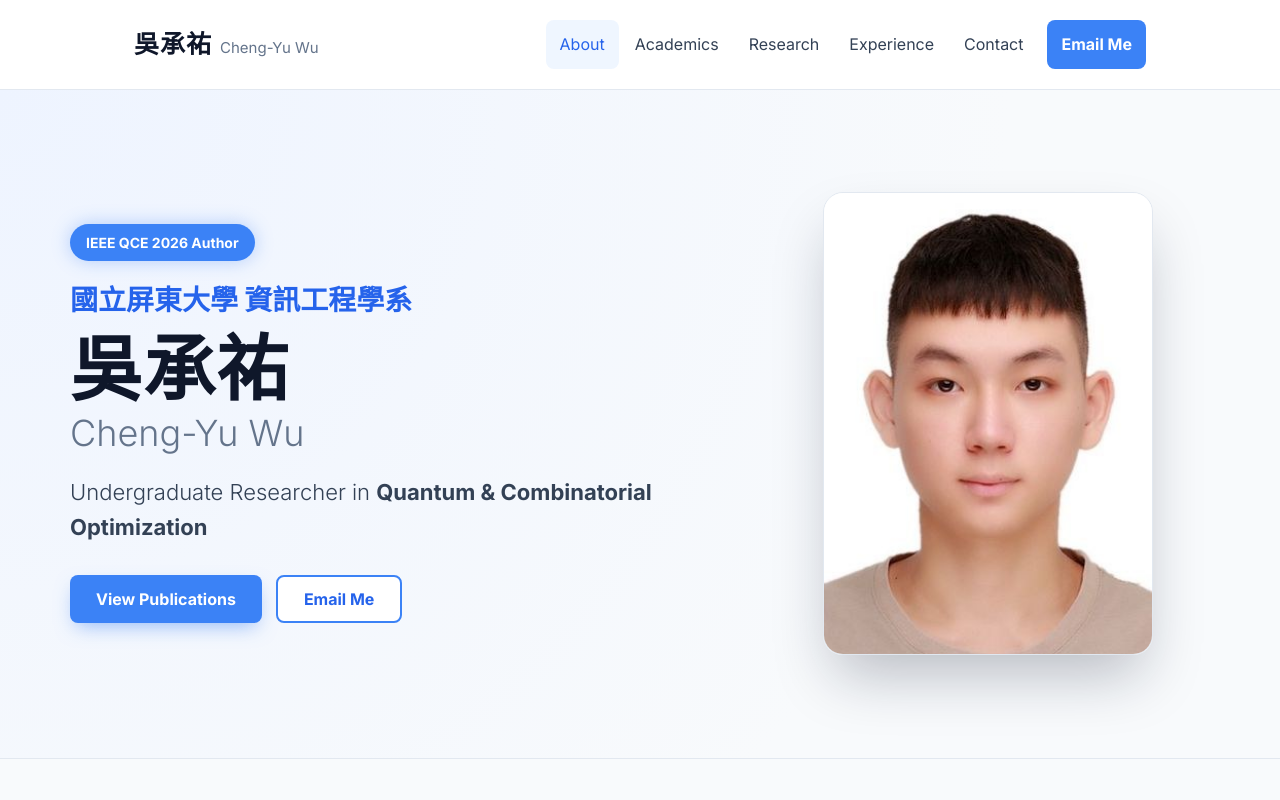
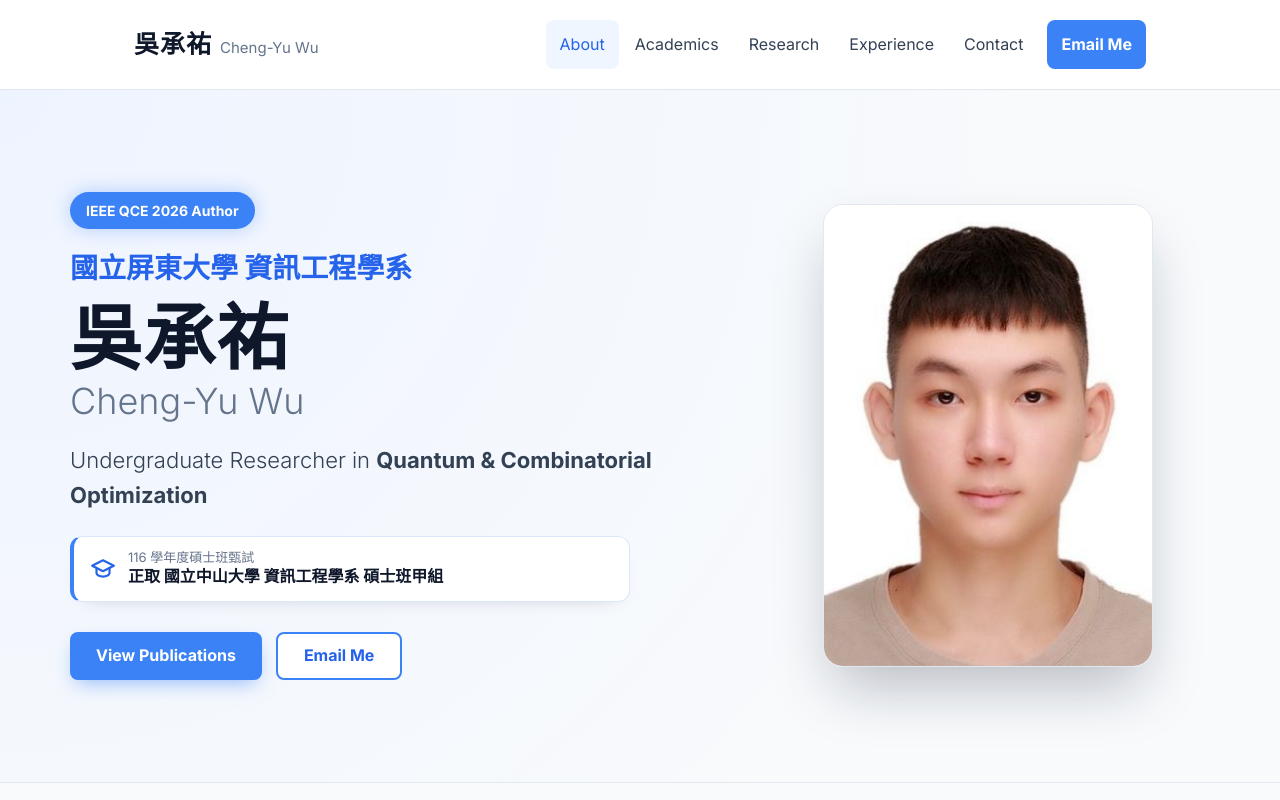
Before and after one commit to CHEN-0121/CHEN-0121.github.io, a plain HTML site: page index.html in a window 1280 px wide. Shown: the top 800 px of the page. Drawn offline with Linux system fonts and the light colour scheme.

Commit message:
Add files via upload

```diff
--- a/index.html
+++ b/index.html
@@ -41,6 +41,10 @@ nav .wrap{display:flex;align-items:center;justify-content:space-between;gap:12px
 .hero{background:radial-gradient(circle at 0% 0%,var(--hero1),var(--hero2) 70%);padding:clamp(48px,8vw,104px) max(5vw,18px);border-bottom:1px solid var(--line)}
 .hero .wrap{display:grid;grid-template-columns:minmax(0,1.4fr) minmax(0,1fr);gap:clamp(28px,6vw,80px);align-items:center}
 .badge{display:inline-block;background:var(--blue);color:#fff;font-weight:700;font-size:14px;padding:6px 16px;border-radius:50px;box-shadow:0 0 18px rgba(59,130,246,.35);margin-bottom:20px}
+.admit{display:flex;align-items:center;gap:12px;margin-top:22px;padding:12px 16px;background:#fff;border:1px solid #dbe7fb;border-left:4px solid var(--blue);border-radius:12px;box-shadow:0 8px 20px -16px rgba(15,23,42,.35);max-width:560px}
+.admit svg{flex:none;width:26px;height:26px;color:var(--blue-d)}
+.admit small{display:block;font-size:13px;color:var(--mute);line-height:1.3}
+.admit b{display:block;color:var(--head);font-size:16px;line-height:1.45}
 .school{color:var(--blue-d);font-weight:800;font-size:clamp(20px,2.4vw,28px);margin-bottom:10px;line-height:1.4}
 h1{margin:0;font-weight:900;font-size:clamp(46px,7vw,72px);line-height:1.08;color:var(--head);letter-spacing:1px}
 h1 span{display:block;font-family:"Inter",sans-serif;font-weight:300;font-size:clamp(24px,3.2vw,36px);color:var(--mute);letter-spacing:0;margin-top:6px}
@@ -151,6 +155,7 @@ footer a:hover,footer a:focus-visible{color:#fff;text-decoration:underline}
     <div class="school">國立屏東大學 資訊工程學系</div>
     <h1>吳承祐<span>Cheng-Yu Wu</span></h1>
     <p class="subtitle">Undergraduate Researcher in <strong>Quantum &amp; Combinatorial Optimization</strong></p>
+    <div class="admit"><svg viewBox="0 0 24 24" fill="none" stroke="currentColor" stroke-width="2" stroke-linecap="round" stroke-linejoin="round"><path d="M2 9l10-5 10 5-10 5z"/><path d="M6 11v5c0 1.5 2.7 3 6 3s6-1.5 6-3v-5"/></svg><span><small>116 學年度碩士班甄試</small><b>正取 國立中山大學 資訊工程學系 碩士班甲組</b></span></div>
     <div class="btns">
       <a class="btn primary" href="#research">View Publications</a>
       <a class="btn outline" href="#contact">Email Me</a>
@@ -238,6 +243,7 @@ footer a:hover,footer a:focus-visible{color:#fff;text-decoration:underline}
     <div class="ccards">
       <a class="ccard" href="mailto:10604ccps01301@gmail.com"><span class="cicon"><svg viewBox="0 0 24 24" fill="none" stroke="currentColor" stroke-width="2" stroke-linecap="round" stroke-linejoin="round"><rect x="3" y="5" width="18" height="14" rx="2"/><path d="m3 7 9 6 9-6"/></svg></span><span><small>Email</small><b>10604ccps01301@gmail.com</b></span></a>
       <div class="ccard"><span class="cicon"><svg viewBox="0 0 24 24" fill="none" stroke="currentColor" stroke-width="2" stroke-linecap="round" stroke-linejoin="round"><path d="M2 9l10-5 10 5-10 5z"/><path d="M6 11v5c0 1.5 2.7 3 6 3s6-1.5 6-3v-5"/></svg></span><span><small>就讀學校</small><b>國立屏東大學 資訊工程學系 四年級</b></span></div>
+      <div class="ccard"><span class="cicon"><svg viewBox="0 0 24 24" fill="none" stroke="currentColor" stroke-width="2" stroke-linecap="round" stroke-linejoin="round"><path d="M2 9l10-5 10 5-10 5z"/><path d="M6 11v5c0 1.5 2.7 3 6 3s6-1.5 6-3v-5"/></svg></span><span><small>碩士班</small><b>正取 國立中山大學 資訊工程學系 碩士班甲組</b></span></div>
       <div class="ccard"><span class="cicon"><svg viewBox="0 0 24 24" fill="none" stroke="currentColor" stroke-width="2" stroke-linecap="round" stroke-linejoin="round"><path d="M12 2v4M12 18v4M2 12h4M18 12h4"/><circle cx="12" cy="12" r="4"/></svg></span><span><small>研究興趣</small><b>資源配置與決策、最佳化、機器學習</b></span></div>
       <a class="ccard" href="papers/transcript.pdf" target="_blank" rel="noopener"><span class="cicon"><svg viewBox="0 0 24 24" fill="none" stroke="currentColor" stroke-width="2" stroke-linecap="round" stroke-linejoin="round"><path d="M14 3H6a2 2 0 0 0-2 2v14a2 2 0 0 0 2 2h12a2 2 0 0 0 2-2V9z"/><path d="M14 3v6h6M8 13h8M8 17h5"/></svg></span><span><small>文件</small><b>成績單與名次證明</b></span></a>
     </div>
```
